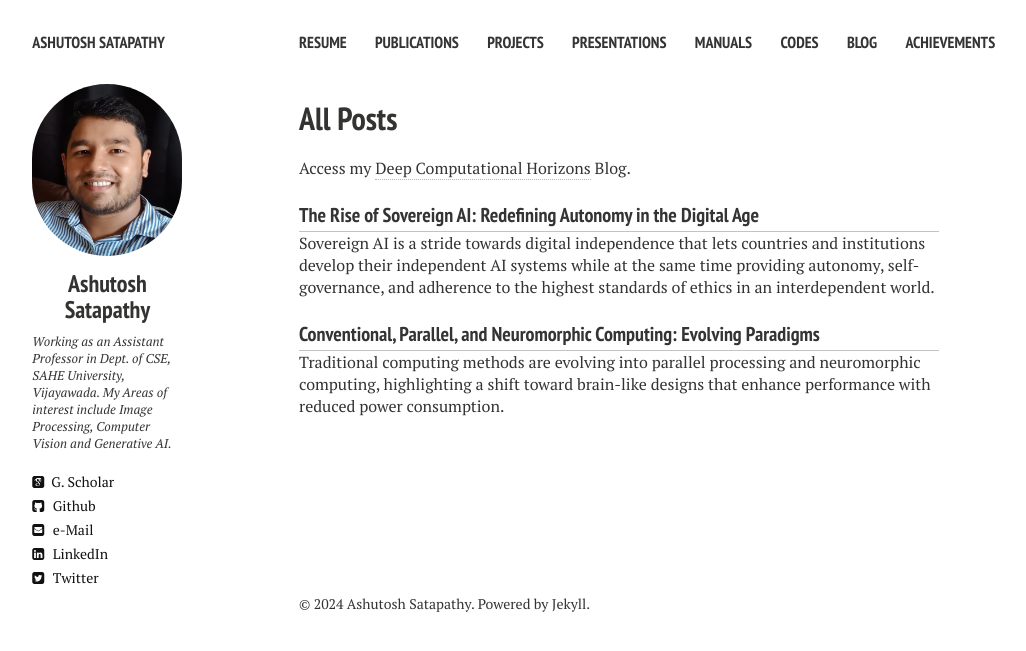
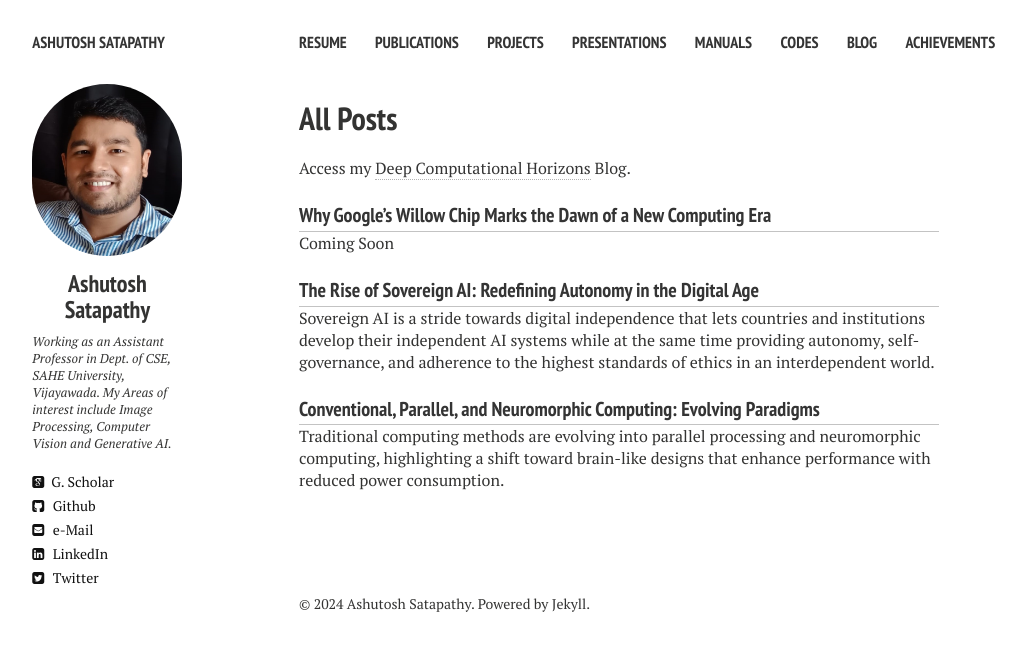
Before and after one commit to ashutoshsatapathy1990/ashutoshsatapathy1990.github.io, a Jekyll site: the page built from blog.md, in a window 1280 px wide. Shown: the top 651 px of the page, without its empty margins (21-1047 px from the left). Built offline with Jekyll 4.4.1, drawn with Linux system fonts in a browser that asks for light colours; nearby versions of some CDN libraries.

Commit message:
Update post-index.html

```diff
--- a/_layouts/post-index.html
+++ b/_layouts/post-index.html
@@ -37,6 +37,10 @@
                 <div class="article-wrap">
                   {{ content }}
                 </div>
+
+                    <h3><a href="#">Why Google’s Willow Chip Marks the Dawn of a New Computing Era</a></h3>
+                    <p>Coming Soon</p>
+
                     <h3><a href="https://ashutosh1990.wpcomstaging.com/2024/08/24/the-rise-of-sovereign-ai-redefining-autonomy-in-the-digital-age/">The Rise of Sovereign AI: Redefining Autonomy in the Digital Age</a></h3>
                     <p>Sovereign AI is a stride towards digital independence that lets countries and institutions develop their independent AI systems while at the same time providing autonomy, self-governance, and adherence to the highest standards of ethics in an interdependent world.</p>
 
```
